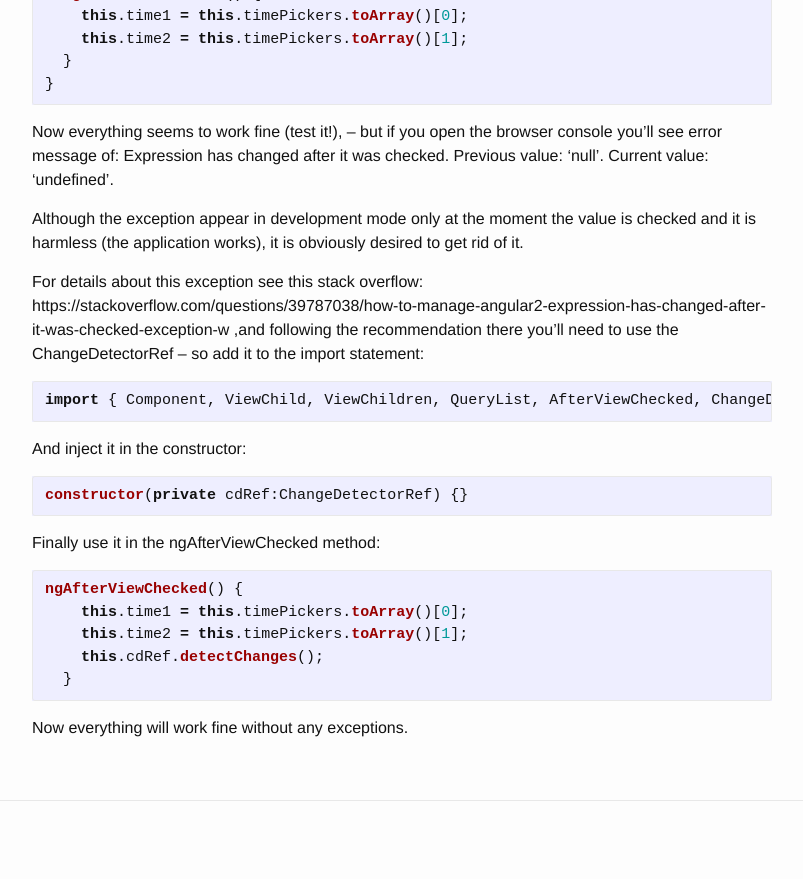
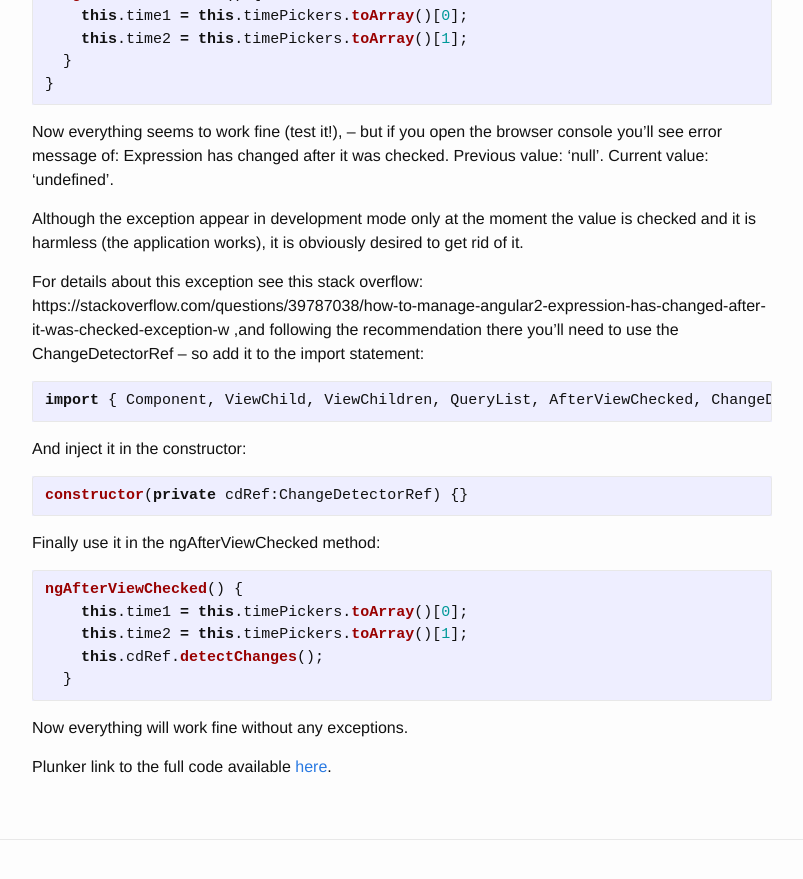
Before and after one commit to meir-ohayon/meir-ohayon.github.io, a Jekyll site: the page built from _posts/2018-02-07-angular-ViewChild-and-ViewChildren-by-example.md, in a window 1280 px wide and 900 px high, scrolled down 7304 px. Shown: the top 879 px of the window, without its empty margins (238-1041 px from the left). Built offline with Jekyll 4.4.1, drawn with Linux system fonts in a browser that asks for light colours; comment, search, counter and statistics services are not loaded.

Commit message:
Update 2018-02-07-angular-ViewChild-and-ViewChildren-by-example.md

````diff
--- a/_posts/2018-02-07-angular-ViewChild-and-ViewChildren-by-example.md
+++ b/_posts/2018-02-07-angular-ViewChild-and-ViewChildren-by-example.md
@@ -298,3 +298,5 @@ ngAfterViewChecked() {
   }
 ```
 Now everything will work fine without any exceptions.
+
+Plunker link to the full code available [here](https://plnkr.co/edit/9pP6V1dPXUVIcEYqs29V?p=preview).
````
